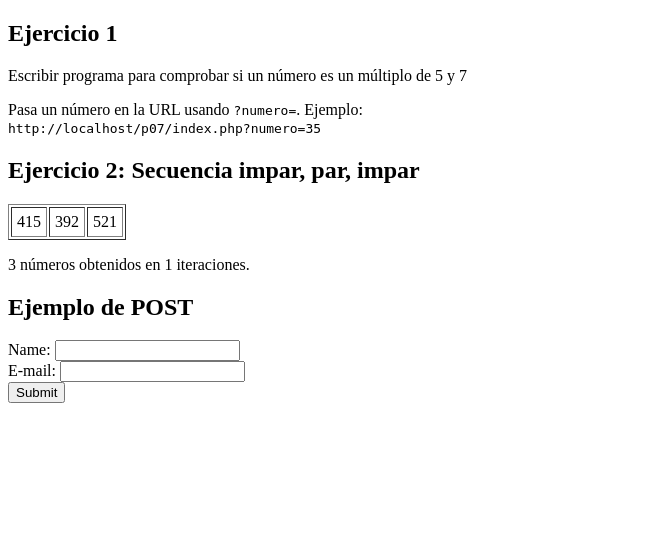
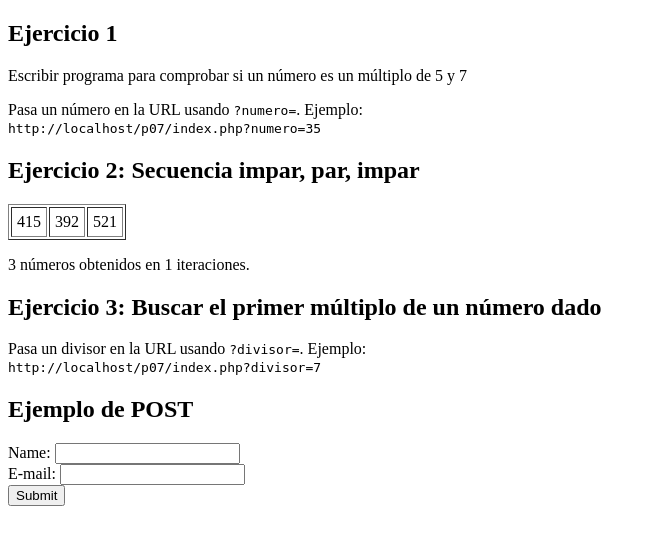
Before and after one commit to Angelwxasd/tecweb, a PHP site: page /p07/ in a window 1280 px wide. Shown: the top 545 px of the page, without its empty margins (0-656 px from the left). Run offline with PHP 8.4, Linux system fonts and the light colour scheme.

Commit message:
Se realizó el punto 3

```diff
--- a/Practicas/p07/index.php
+++ b/Practicas/p07/index.php
@@ -43,6 +43,23 @@ include "src/funciones.php";
     echo "<p>$totalNumeros números obtenidos en $iteraciones iteraciones.</p>";
     ?>
 
+
+    <h2>Ejercicio 3: Buscar el primer múltiplo de un número dado</h2>
+    <?php
+    if (isset($_GET['divisor'])) {
+        $divisor = intval($_GET['divisor']);
+
+        $resultadoWhile = encontrarMultiploWhile($divisor);
+        $resultadoDoWhile = encontrarMultiploDoWhile($divisor);
+
+        echo "<p><strong>Con while:</strong> Se encontró el número {$resultadoWhile['numero']} en {$resultadoWhile['intentos']} intentos.</p>";
+        echo "<p><strong>Con do-while:</strong> Se encontró el número {$resultadoDoWhile['numero']} en {$resultadoDoWhile['intentos']} intentos.</p>";
+    } else {
+        echo "<p>Pasa un divisor en la URL usando <code>?divisor=</code>. Ejemplo:
+        <br> <code>http://localhost/p07/index.php?divisor=7</code></p>";
+    }
+    ?>
+
     <h2>Ejemplo de POST</h2>
     <form action="http://localhost/tecweb/practicas/p04/index.php" method="post">
         Name: <input type="text" name="name"><br>
--- a/Practicas/p07/src/funciones.php
+++ b/Practicas/p07/src/funciones.php
@@ -38,3 +38,38 @@ function generarSecuenciaImparParImpar() {
         "totalNumeros" => $totalNumeros
     ];
 }
+
+// Ejercicio 3a: buscar con while el primer número múltiplo de $divisor
+function encontrarMultiploWhile($divisor) {
+    $contador = 0;
+    $numero = null;
+
+    while (true) {
+        $contador++;
+        $numero = rand(1, 1000);
+        if ($numero % $divisor == 0) {
+            break;
+        }
+    }
+
+    return [
+        "numero" => $numero,
+        "intentos" => $contador
+    ];
+}
+
+// Ejercicio 3b: buscar con do-while el primer número múltiplo de $divisor
+function encontrarMultiploDoWhile($divisor) {
+    $contador = 0;
+    $numero = null;
+
+    do {
+        $contador++;
+        $numero = rand(1, 1000);
+    } while ($numero % $divisor != 0);
+
+    return [
+        "numero" => $numero,
+        "intentos" => $contador
+    ];
+}
```
